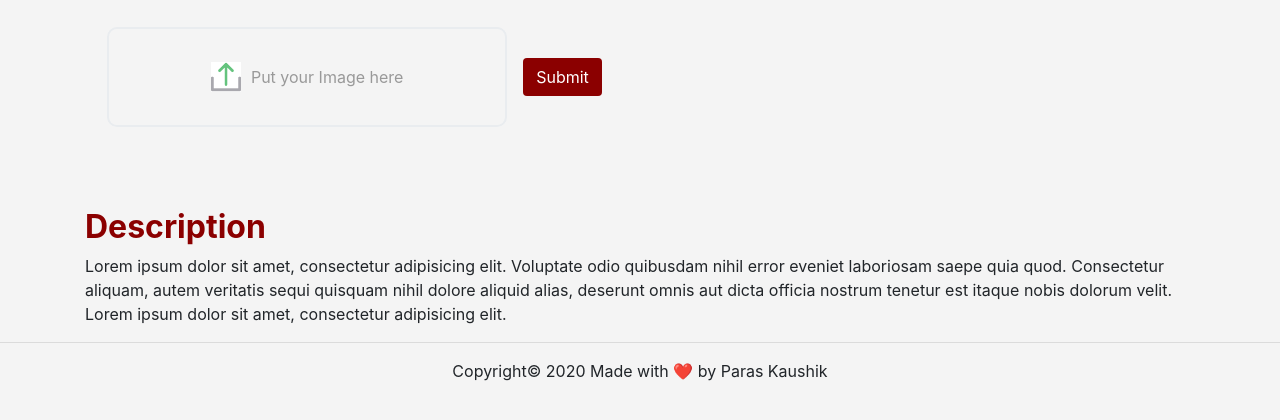
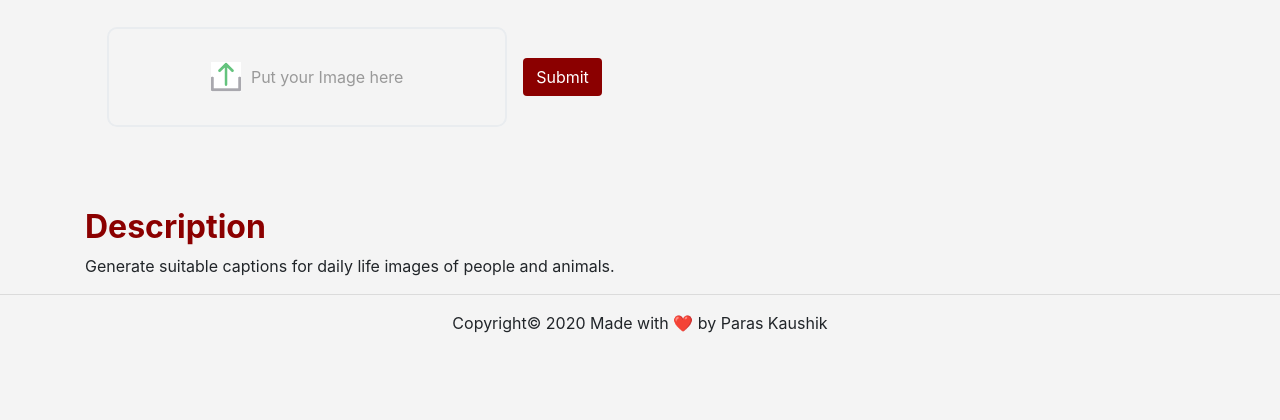
Before and after one commit to parask11/image-captioner, a Flask app: page / in a window 1280 px wide. Shown: the part 276-696 px from the top of the page. Run offline with Flask 2, Linux system fonts and the light colour scheme; parts of the project's set-up code (start-up, migrations or seed data) failed here and were passed over; some libraries are stand-ins or nearby versions.

Commit message:
Update index.html

```diff
--- a/templates/index.html
+++ b/templates/index.html
@@ -1,7 +1,7 @@
 <!DOCTYPE html>
 <html>
   <head>
-    <title>IMAGE CAPTIONING</title>
+    <title>IMAGE CAPTIONER</title>
     <link
       rel="stylesheet"
       href="https://stackpath.bootstrapcdn.com/bootstrap/4.4.1/css/bootstrap.min.css"
@@ -146,7 +146,10 @@
 
               <!-- content inside the upload box -->
               <img src="../static/upload.png" alt="" id="uploadIcon" />
-              <label id="uploadLabel"> Put your Image here</label>
+              <label id="uploadLabel" type="file" name="userfile"> Put your Image here</label>
+              {% if file_name %}
+                <p>{{file_name}}</p>
+              {% endif %}
             </div>
 
             <!-- submit button -->
@@ -158,9 +161,6 @@
               Submit
             </button>
           </form>
-          {% if file_name %}
-          <p>{{file_name}}</p>
-          {% endif %}
         </div>
 
         <!-- Display Image and caption section -->
@@ -189,11 +189,7 @@
         <strong>Description</strong>
       </h2>
       <p>
-        Lorem ipsum dolor sit amet, consectetur adipisicing elit. Voluptate odio
-        quibusdam nihil error eveniet laboriosam saepe quia quod. Consectetur
-        aliquam, autem veritatis sequi quisquam nihil dolore aliquid alias,
-        deserunt omnis aut dicta officia nostrum tenetur est itaque nobis
-        dolorum velit. Lorem ipsum dolor sit amet, consectetur adipisicing elit.
+        Generate suitable captions for daily life images of people and animals.
       </p>
     </div>
 
```
